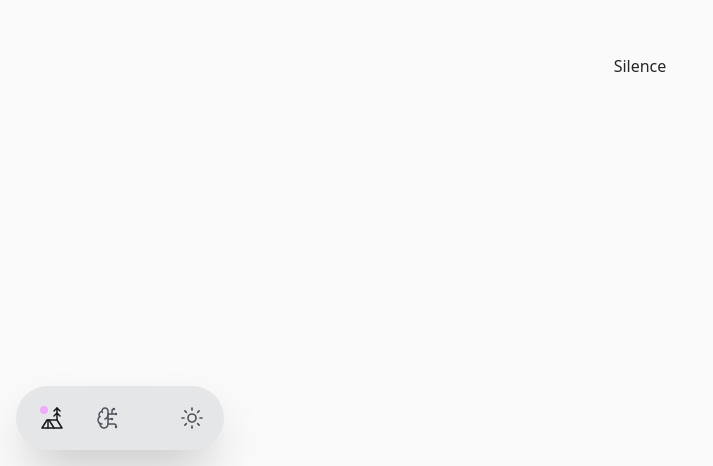
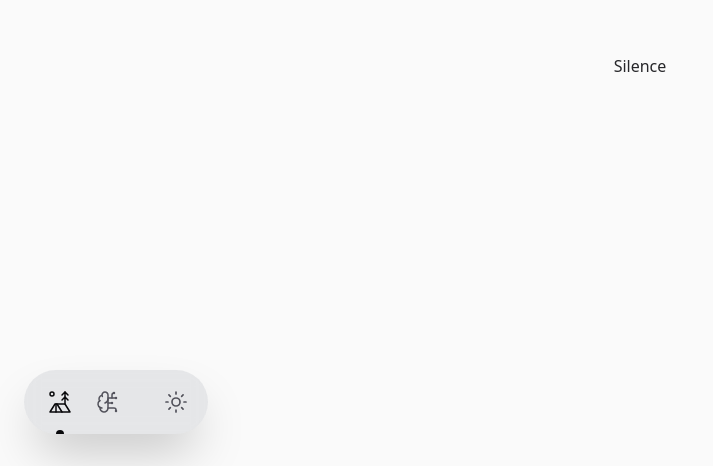
Before and after one commit to adamplesnik/scroll-driven-showcase, a React (Vite) app: page / in a window 1280 px wide. Shown: the part 334-800 px from the top of the page, without its empty margins (0-713 px from the left). Built offline with nearby package versions, Linux system fonts and the light colour scheme; what @adam.plesnik/tailwindcss-scroll-driven-animations would draw is missing.

Commit message:
Tune nav, switch

```diff
--- a/src/components/NavItem.tsx
+++ b/src/components/NavItem.tsx
@@ -9,14 +9,14 @@ const NavItem = ({ Icon, to, className, children, ...rest }: NavItemProps) => {
       className={({ isActive }) =>
         'relative flex px-2 text-zinc-600 transition-colors duration-200 hover:text-zinc-950 dark:text-zinc-400 dark:hover:text-zinc-100' +
         addWithSpace(className) +
-        (isActive ? ' text-zinc-900 dark:text-zinc-200' : ' [&>span]:opacity-0')
+        (isActive ? ' text-zinc-950 dark:text-zinc-200' : ' [&>span]:translate-y-1')
       }
       {...rest}
     >
       <>
         {Icon ? <Icon strokeWidth={'1.5'} /> : ''}
         {children}
-        <span className="absolute size-2 rounded-full bg-fuchsia-300 transition-[opacity]" />
+        <span className="absolute -bottom-6 left-1/2 -ml-1 block size-2 rounded-full bg-current transition-transform delay-150 duration-300" />
       </>
     </NavLink>
   )
--- a/src/layouts/BaseWithNav.tsx
+++ b/src/layouts/BaseWithNav.tsx
@@ -5,7 +5,7 @@ const BaseWithNav = ({ children }: PropsWithChildren<BaseWithNavProps>) => {
   return (
     <div>
       {children}
-      <Nav className="fixed bottom-4 left-4 z-50" />
+      <Nav className="fixed bottom-8 left-6 z-50" />
     </div>
   )
 }
--- a/src/partials/DarkModeSwitch.tsx
+++ b/src/partials/DarkModeSwitch.tsx
@@ -21,11 +21,11 @@ const DarkModeSwitch = () => {
       <div
         className={
           'flex flex-col gap-4 transition-[margin] delay-150 duration-500' +
-          (darkMode ? ' -mt-12' : '')
+          (darkMode ? '' : ' -mt-12')
         }
       >
+        <Moon className="size-8 p-1" strokeWidth={1.7} />
         <Sun className="size-8 p-1" strokeWidth={1.7} />
-        <Moon className="size-8 p-1" strokeWidth={1.7} />
       </div>
     </div>
   )
--- a/src/partials/Nav.tsx
+++ b/src/partials/Nav.tsx
@@ -8,7 +8,7 @@ const Nav = ({ className, ...rest }: HTMLAttributes<HTMLDivElement>) => {
   return (
     <div
       className={
-        'flex items-center gap-4 overflow-hidden rounded-full bg-slate-700/10 px-4 shadow-2xl backdrop-blur dark:bg-slate-400/10' +
+        'flex items-center gap-2 overflow-hidden rounded-full bg-slate-700/10 px-4 shadow-2xl backdrop-blur dark:bg-slate-400/10' +
         addWithSpace(className)
       }
       {...rest}
```
